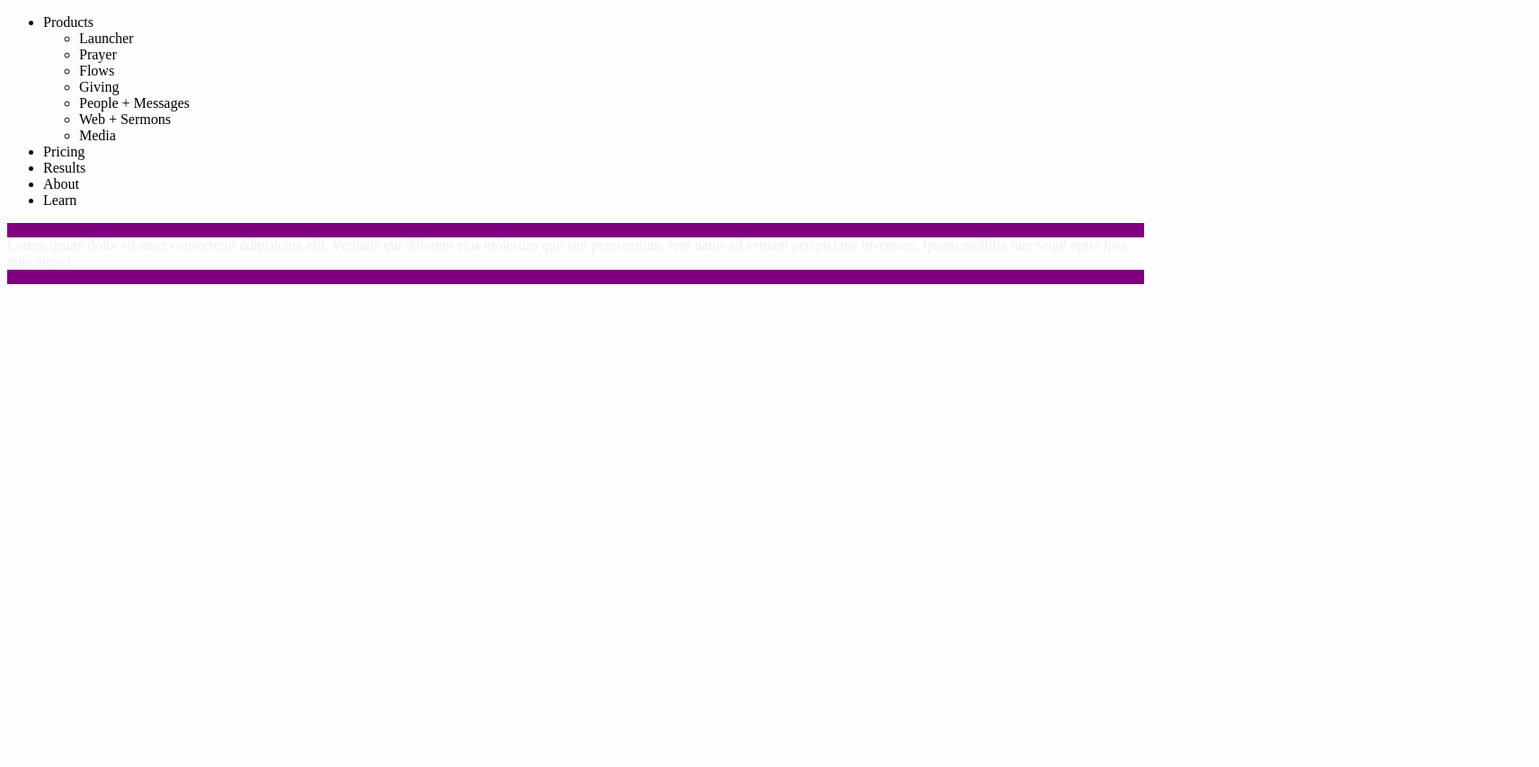
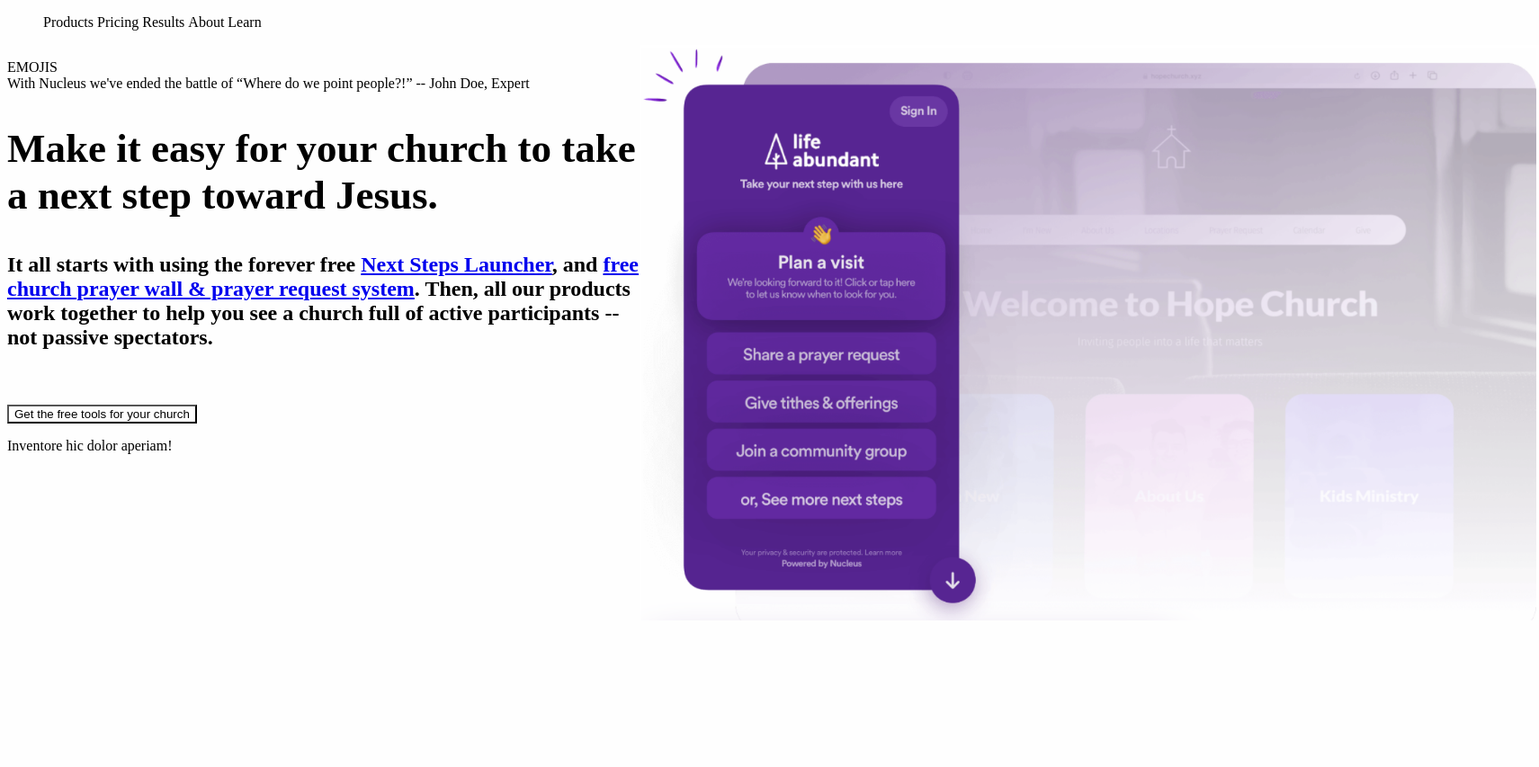
Before and after one commit to nicolasbarrows/Pure-HTML-CSS_Nucleus, a plain HTML site: page index.html in a window 1280 px wide. Shown: the whole page at 90% size, 1711 px wide, since content can reach past the window. Before the commit the page ends 800 px from the top, so only its background shows below. Drawn offline with Linux system fonts and the light colour scheme.

Commit message:
UPDATE: made progress on 1st section of body (I'm calling it the 'splash' section)

```diff
--- a/index.html
+++ b/index.html
@@ -2,7 +2,7 @@
 <!DOCTYPE html>
 <html>
   <head>
-    <link rel="stylesheet" href="style.css" />
+    <link rel="stylesheet" href="style.css"/>
   </head>
   <body>
     <header>
@@ -10,6 +10,7 @@
         <ul>
           <li class="nav-button">
             Products
+            <!--
             <ul>
               <li class="nav-drop-button">Launcher</li>
               <li class="nav-drop-button">Prayer</li>
@@ -19,6 +20,7 @@
               <li class="nav-drop-button">Web + Sermons</li>
               <li class="nav-drop-button">Media</li>
             </ul>
+            -->
           </li>
           <li class="nav-button">Pricing</li>
           <li class="nav-button">Results</li>
@@ -29,7 +31,18 @@
     </header>
     <main>
         <section class="splash">
-        <p>Lorem ipsum dolor sit amet consectetur adipisicing elit. Veritatis qui dolorem eius molestias quo sint praesentium, rem natus ad veniam perspiciatis inventore. Ipsum mollitia iure sequi optio ipsa quia atque!</p>
+            <div id="splash-Text">
+                <p>EMOJIS<br><span id="bold-paragraph">With Nucleus we've ended the battle of “Where do we point people?!”</span> -- John Doe, Expert</p>
+                <h1>Make it easy for your church to take a next step toward Jesus.</h1>
+                <h2>It all starts with using the forever free <a href="#" class="splash-underline">Next Steps Launcher</a>, and <a href="#" class="splash-underline">free church prayer wall & prayer request system</a>. Then, all our products work together to help you see a church full of active participants -- not passive spectators.</h2>
+            </div>
+            <div>
+                <img src="nucleus-demo-img.png" alt="demo image displaying the Nucleus Launcher in action"id="splash-img">
+            </div>
+            <div id="splash-button">
+                <button>Get the free tools for your church</button>
+                <p>Inventore hic dolor aperiam!</p>
+            </div>
         </section>
         <section class="testimonials"></section>
         <section class="video-wheel"></section>
--- a/style.css
+++ b/style.css
@@ -1,8 +1,12 @@
 * {
     background-color: #fefefe;
 }
-.nav-menu {
-    background-color: #bbb;
+
+h1 {
+    font-size: 45px;
+}
+li {
+    display: inline;
 }
 main {
     display: flex;
@@ -10,6 +14,36 @@ main {
 }
 
 .splash {
-    background-color: purple;
-    color:#eee
+display: flex;
+flex-direction:column;
 }
+#splash-Text {
+    min-width: 55vw;
+}
+#splash-img {
+    max-height: 80vh;
+}
+
+@media only screen and (min-width: 998px)
+{
+    .splash {
+        display: grid;
+        grid-template-columns: 1fr 1fr;
+        grid-template-rows: 50vh 50vh;
+        width: 100vw;
+        }
+
+    #splash-Text {
+        grid-column: 1 2;
+        grid-row: 1 2;
+    }
+
+    #splash-img {
+    grid-column: 2 3;
+    grid-row: 1 3;
+    }
+    #splash-button {
+        grid-column: 1 2;
+        grid-row: 2 3;
+    }
+}
```
Also changed, not shown: nucleus-demo-img.png (added). Lines whose indentation alone changed are shown as unchanged.
